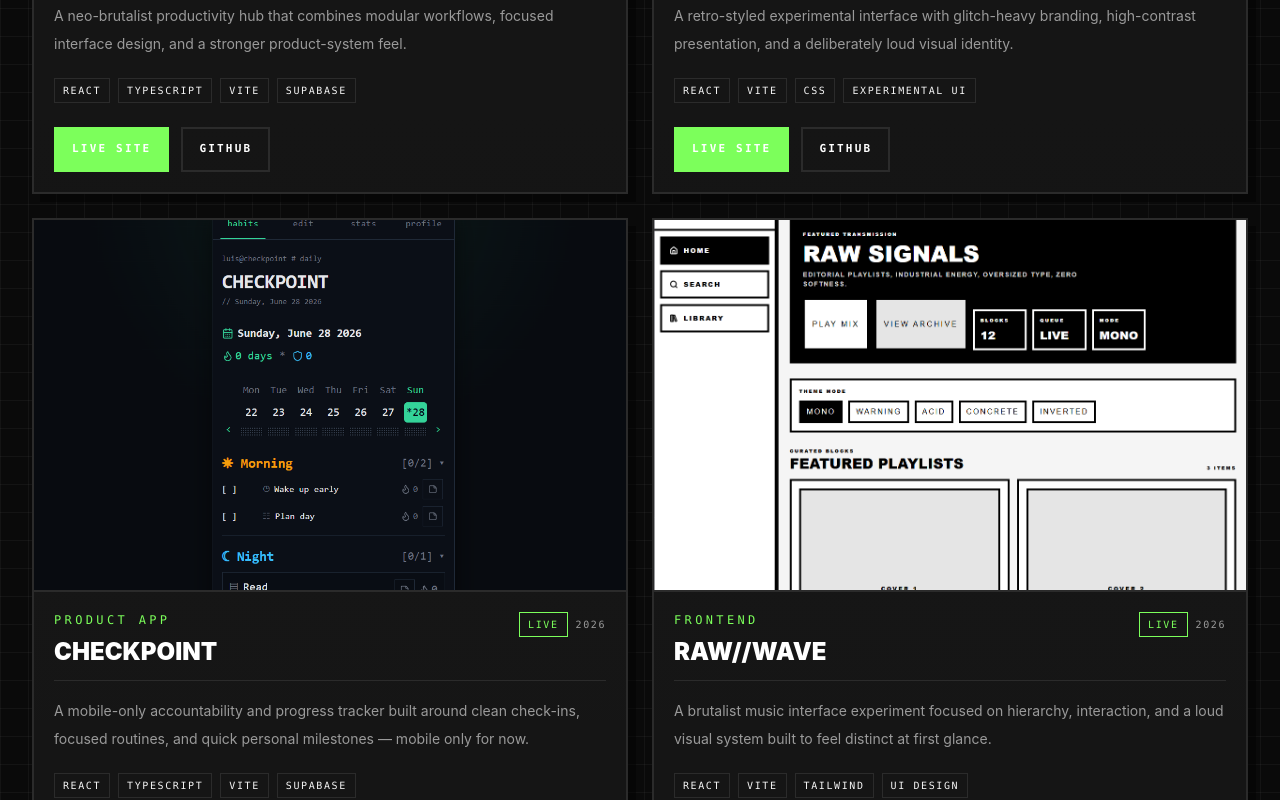
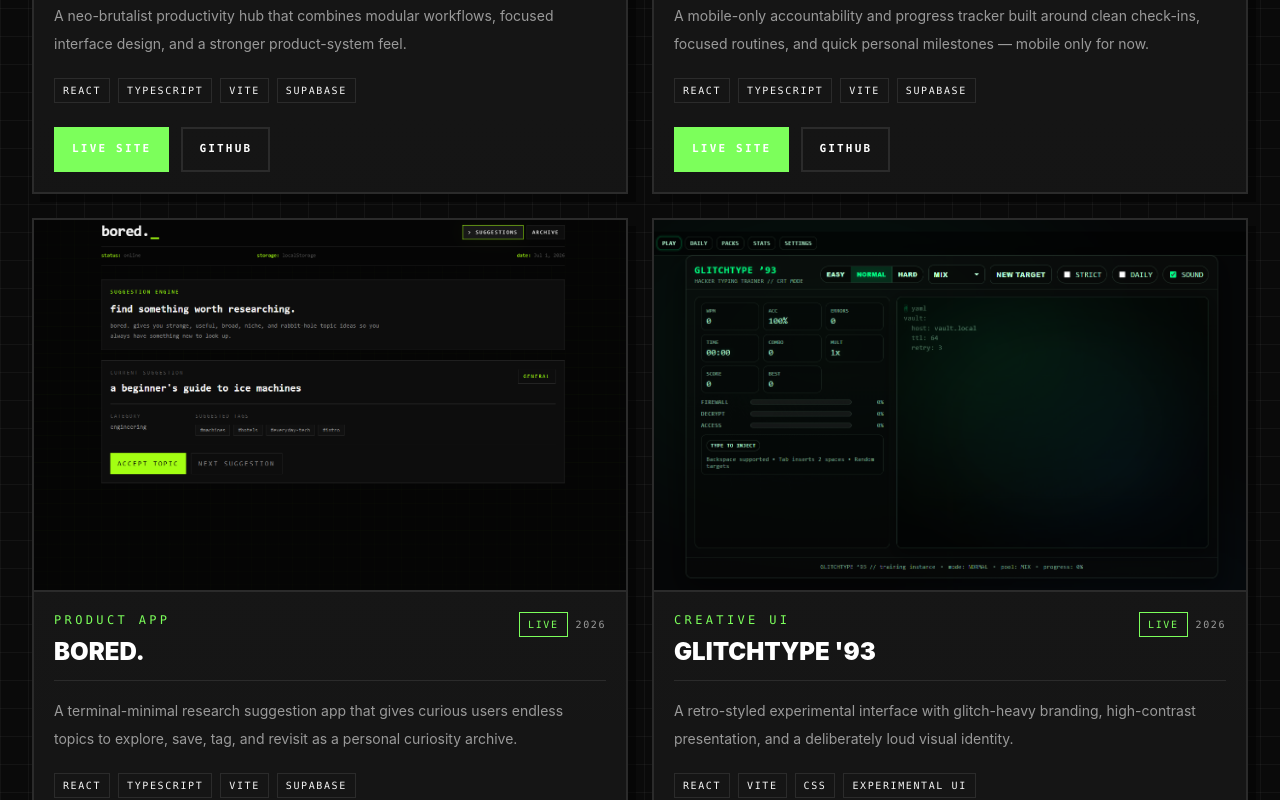
Before and after one commit to YoItsLuisBro/null-signal-2.0, a React (Vite) app: page /projects in a window 1280 px wide. Shown: the part 1000-1800 px from the top of the page. Built offline with nearby package versions, Linux system fonts and the light colour scheme.

Commit message:
Added bored. and removed some projects

```diff
--- a/src/features/projects/projects.data.js
+++ b/src/features/projects/projects.data.js
@@ -6,6 +6,7 @@ import roleReadyCover from "../../assets/projects/role-ready-cover.png";
 import queryQuestCover from "../../assets/projects/quest-query-cover.png";
 import scriptQuestCover from "../../assets/projects/script-quest-cover.png";
 import checkpointCover from "../../assets/projects/checkpoint-cover.png";
+import boredCover from "../../assets/projects/bored-cover.png";
 
 export const projects = [
   {
@@ -17,6 +18,34 @@ export const projects = [
     liveUrl: "https://cyberheaven.app/",
     repoUrl: "https://github.com/YoItsLuisBro/cyberheaven",
     image: cyberHeavenCover,
+    featured: true,
+    status: "Live",
+    year: "2026",
+    category: "Product App",
+  },
+  {
+    slug: "checkpoint",
+    title: "CHECKPOINT",
+    description:
+      "A mobile-only accountability and progress tracker built around clean check-ins, focused routines, and quick personal milestones — mobile only for now.",
+    stack: ["React", "TypeScript", "Vite", "Supabase"],
+    liveUrl: "https://checkpoint-khaki-eight.vercel.app/",
+    repoUrl: "https://github.com/YoItsLuisBro/checkpoint",
+    image: checkpointCover,
+    featured: true,
+    status: "Live",
+    year: "2026",
+    category: "Product App",
+  },
+  {
+    slug: "bored",
+    title: "bored.",
+    description:
+      "A terminal-minimal research suggestion app that gives curious users endless topics to explore, save, tag, and revisit as a personal curiosity archive.",
+    stack: ["React", "TypeScript", "Vite", "Supabase"],
+    liveUrl: "https://bored-roan.vercel.app/",
+    repoUrl: "https://github.com/YoItsLuisBro/bored",
+    image: boredCover,
     featured: true,
     status: "Live",
     year: "2026",
@@ -36,34 +65,20 @@ export const projects = [
     year: "2026",
     category: "Creative UI",
   },
-  {
-    slug: "checkpoint",
-    title: "CHECKPOINT",
-    description:
-      "A mobile-only accountability and progress tracker built around clean check-ins, focused routines, and quick personal milestones — mobile only for now.",
-    stack: ["React", "TypeScript", "Vite", "Supabase"],
-    liveUrl: "https://checkpoint-khaki-eight.vercel.app/",
-    repoUrl: "https://github.com/YoItsLuisBro/checkpoint",
-    image: checkpointCover,
-    featured: true,
-    status: "Live",
-    year: "2026",
-    category: "Product App",
-  },
-  {
-    slug: "raw-wave",
-    title: "RAW//WAVE",
-    description:
-      "A brutalist music interface experiment focused on hierarchy, interaction, and a loud visual system built to feel distinct at first glance.",
-    stack: ["React", "Vite", "Tailwind", "UI Design"],
-    liveUrl: "https://raw-wave.vercel.app/",
-    repoUrl: "https://github.com/YoItsLuisBro/raw-wave",
-    image: rawWaveCover,
-    featured: true,
-    status: "Live",
-    year: "2026",
-    category: "Frontend",
-  },
+  // {
+  //   slug: "raw-wave",
+  //   title: "RAW//WAVE",
+  //   description:
+  //     "A brutalist music interface experiment focused on hierarchy, interaction, and a loud visual system built to feel distinct at first glance.",
+  //   stack: ["React", "Vite", "Tailwind", "UI Design"],
+  //   liveUrl: "https://raw-wave.vercel.app/",
+  //   repoUrl: "https://github.com/YoItsLuisBro/raw-wave",
+  //   image: rawWaveCover,
+  //   featured: true,
+  //   status: "Live",
+  //   year: "2026",
+  //   category: "Frontend",
+  // },
   {
     slug: "trip-slabs",
     title: "TRIP SLABS",
@@ -92,34 +107,34 @@ export const projects = [
     year: "2026",
     category: "Frontend",
   },
-  {
-    slug: "query-quest",
-    title: "QUERY//QUEST",
-    description:
-      "A neo-brutalist SQL learning platform with structured lesson paths, interactive practice, and a focused interface for mastering database fundamentals.",
-    stack: ["React", "TypeScript", "Vite", "TailwindCSS"],
-    liveUrl: "https://query-quest-delta.vercel.app/",
-    repoUrl: "https://github.com/YoItsLuisBro/query-quest",
-    image: queryQuestCover,
-    featured: true,
-    status: "Live",
-    year: "2026",
-    category: "Learning Platform",
-  },
-  {
-    slug: "script-quest",
-    title: "SCRIPT//QUEST",
-    description:
-      "A neo-brutalist JavaScript learning platform with structured lesson paths, hands-on coding practice, and a focused interface for building programming fundamentals.",
-    stack: ["React", "TypeScript", "Vite", "TailwindCSS"],
-    liveUrl: "https://script-quest.vercel.app/",
-    repoUrl: "https://github.com/YoItsLuisBro/script-quest",
-    image: scriptQuestCover,
-    featured: true,
-    status: "Live",
-    year: "2026",
-    category: "Learning Platform",
-  },
+  // {
+  //   slug: "query-quest",
+  //   title: "QUERY//QUEST",
+  //   description:
+  //     "A neo-brutalist SQL learning platform with structured lesson paths, interactive practice, and a focused interface for mastering database fundamentals.",
+  //   stack: ["React", "TypeScript", "Vite", "TailwindCSS"],
+  //   liveUrl: "https://query-quest-delta.vercel.app/",
+  //   repoUrl: "https://github.com/YoItsLuisBro/query-quest",
+  //   image: queryQuestCover,
+  //   featured: true,
+  //   status: "Live",
+  //   year: "2026",
+  //   category: "Learning Platform",
+  // },
+  // {
+  //   slug: "script-quest",
+  //   title: "SCRIPT//QUEST",
+  //   description:
+  //     "A neo-brutalist JavaScript learning platform with structured lesson paths, hands-on coding practice, and a focused interface for building programming fundamentals.",
+  //   stack: ["React", "TypeScript", "Vite", "TailwindCSS"],
+  //   liveUrl: "https://script-quest.vercel.app/",
+  //   repoUrl: "https://github.com/YoItsLuisBro/script-quest",
+  //   image: scriptQuestCover,
+  //   featured: true,
+  //   status: "Live",
+  //   year: "2026",
+  //   category: "Learning Platform",
+  // },
 ];
 
 export const featuredProjects = projects.filter((project) => project.featured);
```
Also changed, not shown: src/assets/projects/bored-cover.png (added).
